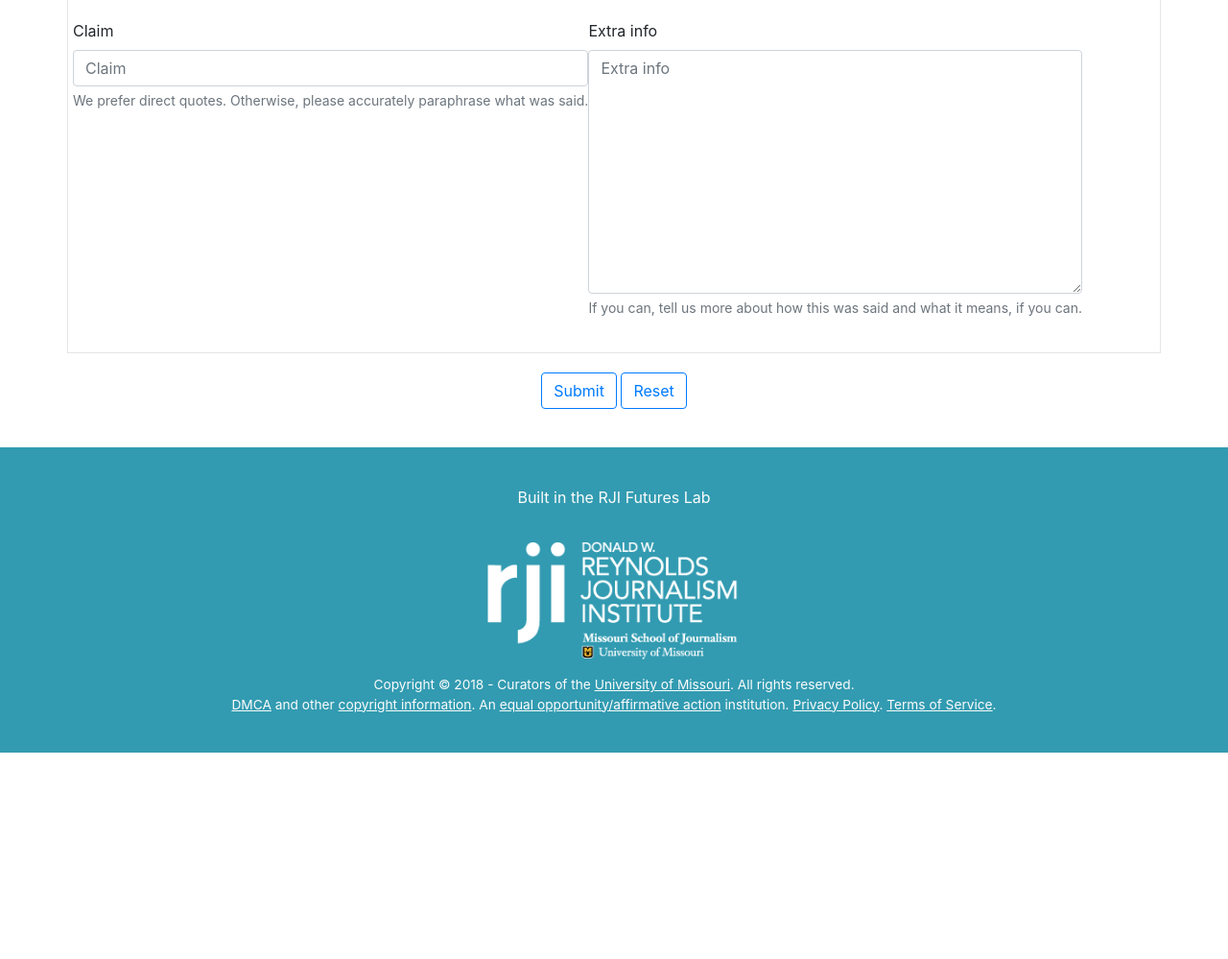
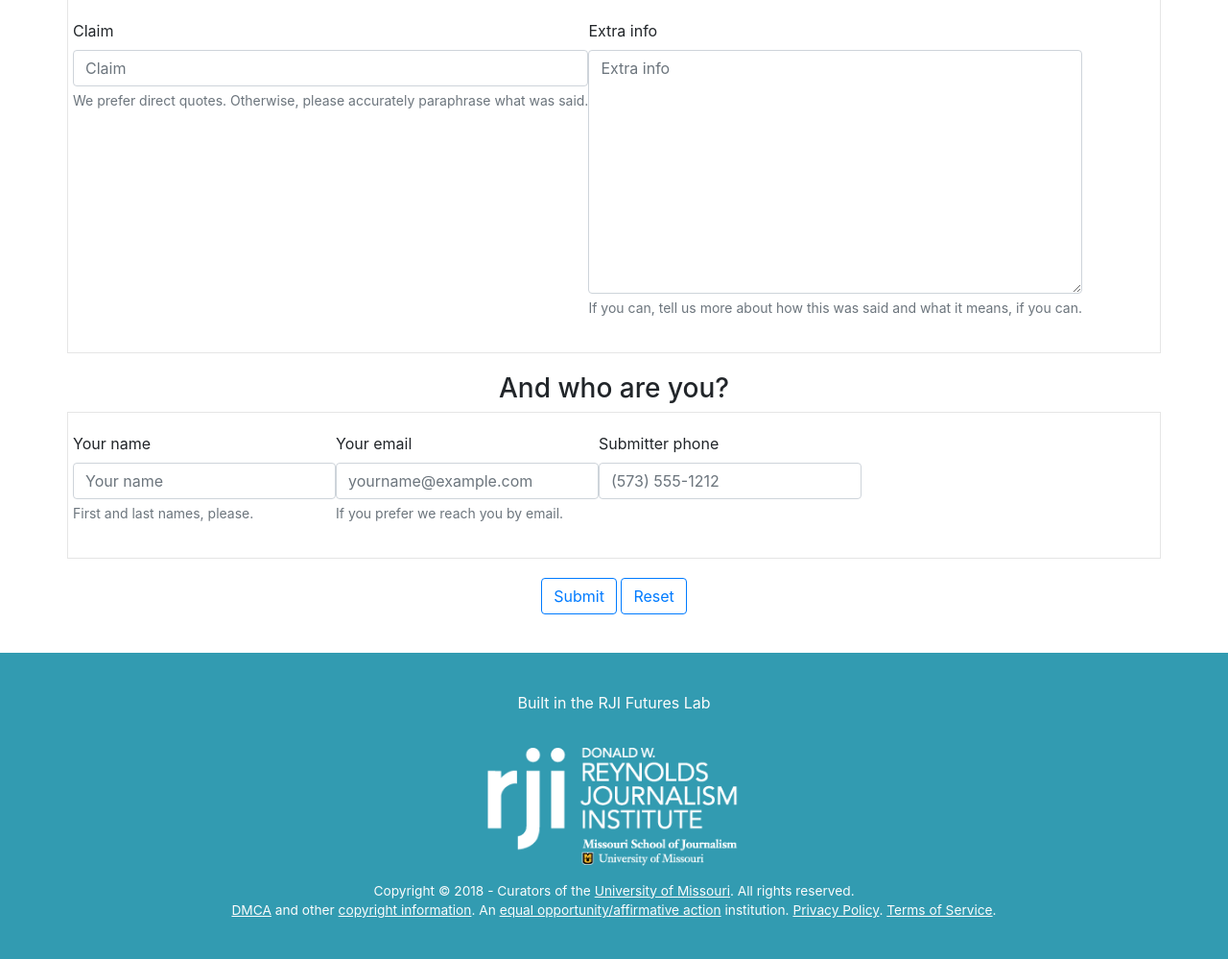
Before and after one commit to rji-futures-lab/django-fact-checker, a Django app: page /submit-claim/ in a window 1280 px wide. Shown: the part 1275-2274 px from the top of the page at 96% size. Before the commit the page ends 2059 px from the top, so only its background shows below. Run offline with Django 3.2, Linux system fonts and the light colour scheme; data that the repository does not hold is empty; some libraries are stand-ins or nearby versions.

Commit message:
Add fields for collecting submitters contact info

```diff
--- a/factchecker/forms.py
+++ b/factchecker/forms.py
@@ -1,6 +1,7 @@
 from bootstrap_datepicker.widgets import DatePicker
 from django import forms
-from .models import ClaimSource, Claim
+from phonenumber_field.formfields import PhoneNumberField
+from .models import ClaimSource
 
 
 class ClaimForm(forms.Form):
@@ -71,6 +72,22 @@
                   'means, if you can.',
         widget=forms.Textarea,
     )
+    submitter_name = forms.CharField(
+        required=False,
+        label='Your name',
+        help_text='First and last names, please.',
+    )
+    submitter_email = forms.EmailField(
+        required=False,
+        label='Your email',
+        help_text='If you prefer we reach you by email.',
+    )
+    submitter_phone = PhoneNumberField(
+        required=False,
+        label='Your email',
+        help_text='If you prefer we reach you by email.',
+    )
+
 
     def clean(self):
         cleaned_data = super().clean()
@@ -78,8 +95,6 @@
         has_source_selected = bool(self.cleaned_data.get("source"))
         has_source_type = bool(self.cleaned_data.get("source_type"))
         has_source_name = bool(self.cleaned_data.get("source_name"))
-
-        print(self.errors.as_data())
 
         if not has_source_selected:
             msg = "This field is required when adding a new source."
@@ -92,4 +107,11 @@
 
             del self.errors['source']
 
-        print(self.errors.as_data())
+        has_submitter_name = bool(self.cleaned_data.get("submitter_name"))
+        has_submitter_email = bool(self.cleaned_data.get("submitter_email"))
+        has_submitter_phone = bool(self.cleaned_data.get("submitter_phone"))
+
+        if has_submitter_email or has_submitter_phone:
+            if not has_submitter_name:
+                msg = "Name is required with contact info."
+                self.add_error("submitter_name", msg)
--- a/factchecker/templates/factchecker/submit-claim.html
+++ b/factchecker/templates/factchecker/submit-claim.html
@@ -87,7 +87,7 @@
   </div>
 
   <h3>What did they say?</h3>
-  <!-- context fields -->
+  <!-- claim fields -->
   <div class="container field-container">
     <div class='row'>
       {% bootstrap_field form.claim layout='vertical' form_group_class='field-wrapper col-12' placeholder='' %}
@@ -97,6 +97,21 @@
     </div>
 
   </div>
+
+  <h3>And who are you?</h3>
+  <!-- contact fields fields -->
+  <div class="container field-container">
+    <div class='row'>
+      {% bootstrap_field form.submitter_name layout='vertical' form_group_class='field-wrapper col-12' placeholder='' %}
+
+      {% bootstrap_field form.submitter_email layout='vertical' form_group_class='field-wrapper col-md-6' placeholder='yourname@example.com' %}
+
+      {% bootstrap_field form.submitter_phone layout='vertical' form_group_class='field-wrapper col-md-6' placeholder='(573) 555-1212' %}
+
+      </div>
+    </div>
+  </div>
+
   <div id="form-btns" class="container">
     <input id="submit" type="submit" class="btn btn-outline-primary" value="Submit" />
     <input id="reset" type="reset" class="btn btn-outline-primary" value="Reset" />
--- a/factchecker/views.py
+++ b/factchecker/views.py
@@ -10,6 +10,7 @@
     ClaimRating,
     ClaimReview,
     ClaimSource,
+    ClaimSubmitter,
 )
 
 
@@ -102,6 +103,19 @@
                         title=form.cleaned_data.get("source_title"),
                     )
 
+            submitter_name = form.cleaned_data.get("submitter_name") or ''
+            submitter_email = form.cleaned_data.get("submitter_email") or ''
+            submitter_phone = form.cleaned_data.get("submitter_phone") or ''
+
+            if submitter_name:
+                submitter = ClaimSubmitter.objects.get_or_create(
+                    name=submitter_name,
+                    email=submitter_email,
+                    phone=submitter_phone,
+                )[0]
+            else:
+                submitter = None
+
             Claim.objects.create(
                 source=source,
                 claimed_on=form.cleaned_data.get("claimed_on"),
@@ -109,6 +123,7 @@
                 context_url=form.cleaned_data.get("context_url"),
                 summary=form.cleaned_data.get("claim"),
                 body=form.cleaned_data.get("extra"),
+                submitter=submitter,
             )
 
             return HttpResponseRedirect('/thanks/')
--- a/mysite/settings.py
+++ b/mysite/settings.py
@@ -54,6 +54,7 @@
     'markdown_deux',
     'bootstrap4',
     'bootstrap_datepicker',
+    'phonenumber_field',
     'factchecker',
 ]
 
@@ -148,6 +149,9 @@
 STATICFILES_STORAGE = 'storages.backends.s3boto3.S3Boto3Storage'
 DEFAULT_FILE_STORAGE = 'storages.backends.s3boto3.S3Boto3Storage'
 
+PHONENUMBER_DEFAULT_REGION = 'US'
+PHONENUMBER_DB_FORMAT = 'NATIONAL'
+
 # load local dev settings, if they exist
 try:
     from .settings_local import *
```
Also changed, not shown: factchecker/admin.py (+14 -0 lines), factchecker/models.py (+31 -0 lines), factchecker/migrations/0010_auto_20180401_0319.py (added), factchecker/migrations/0011_auto_20180401_0355.py (added).
